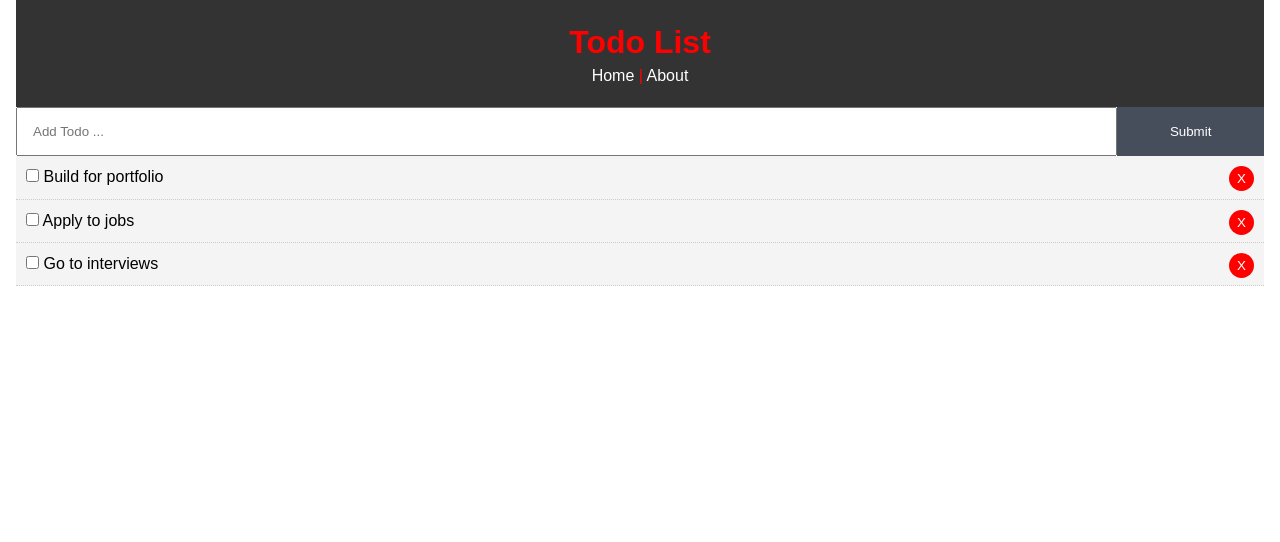
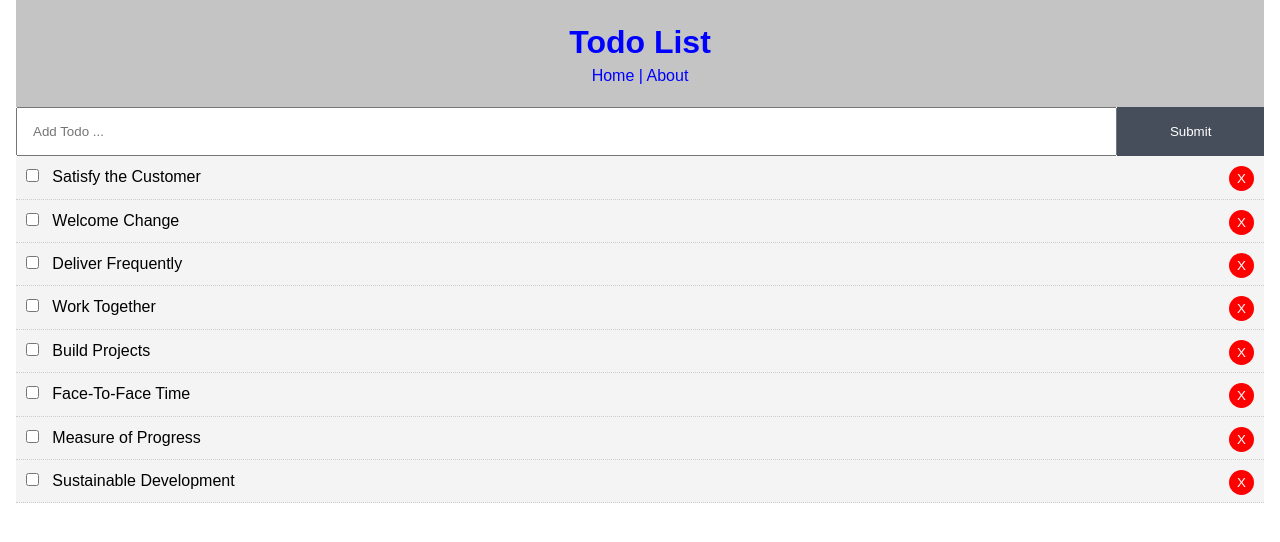
Before and after one commit to pixelboogie/Reactjs_ToDo, a React (Create React App) app: page / in a window 1280 px wide. Shown: the top 542 px of the page. Built offline with nearby package versions, Linux system fonts and the light colour scheme.

Commit message:
added more todo items

```diff
--- a/src/App.js
+++ b/src/App.js
@@ -14,17 +14,42 @@ class App extends Component {
       {
         // id: uuid.v4(),
         id: 1,
-        title: 'Build for portfolio',
+        title: 'Satisfy the Customer',
         completed: false
       },
       {
         id: 2,
-        title: 'Apply to jobs',
+        title: 'Welcome Change',
         completed: false
       },
       {
         id: 3,
-        title: 'Go to interviews',
+        title: 'Deliver Frequently',
+        completed: false
+      },
+      {
+        id: 3,
+        title: 'Work Together',
+        completed: false
+      },
+      {
+        id: 4,
+        title: 'Build Projects',
+        completed: false
+      },
+      {
+        id: 5,
+        title: 'Face-To-Face Time',
+        completed: false
+      },
+      {
+        id: 6,
+        title: 'Measure of Progress',
+        completed: false
+      },
+      {
+        id: 7,
+        title: 'Sustainable Development',
         completed: false
       },
     ]
@@ -48,7 +73,7 @@ class App extends Component {
   addTodo = (title) => {
     // console.log(title)
     const newTodo = {
-      id: 4,
+      id: 8,
       title: title,
       completed: false
     }
--- a/src/components/TodoItem.js
+++ b/src/components/TodoItem.js
@@ -17,7 +17,7 @@ export class TodoItem extends Component {
     return (
       <div style={this.getStyle()}>
           <p>
-            <input type="checkbox" onChange={this.props.markComplete.bind(this, id)} /> {''}
+            <input type="checkbox" onChange={this.props.markComplete.bind(this, id)} />   &nbsp; {'    '}
             { title }
             <button onClick={this.props.delTodo.bind(this, id)} style={btnStyle}>X</button>
           </p>
--- a/src/components/layout/Header.js
+++ b/src/components/layout/Header.js
@@ -12,14 +12,14 @@ function Header(){
 }
 
 const headerStyle = {
-    background: '#333',
-    color: '#FF0000',
+    background: '#c4c4c4',
+    color: 'blue',
     textAlign: 'center',
     padding: '20px'
   }
 
   const linkStyle = {
-      color: '#fff',
+      color: 'blue',
       textDecoration: 'none'
   }
 
```
